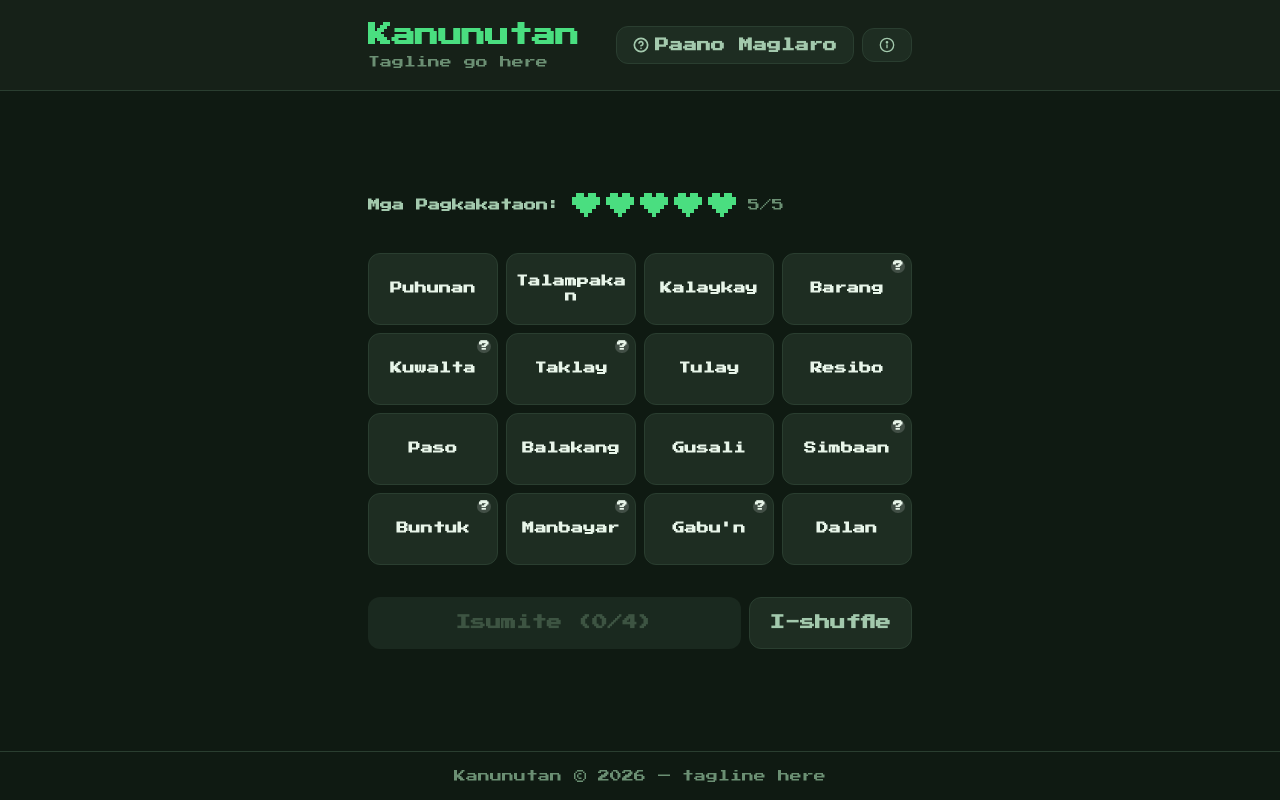
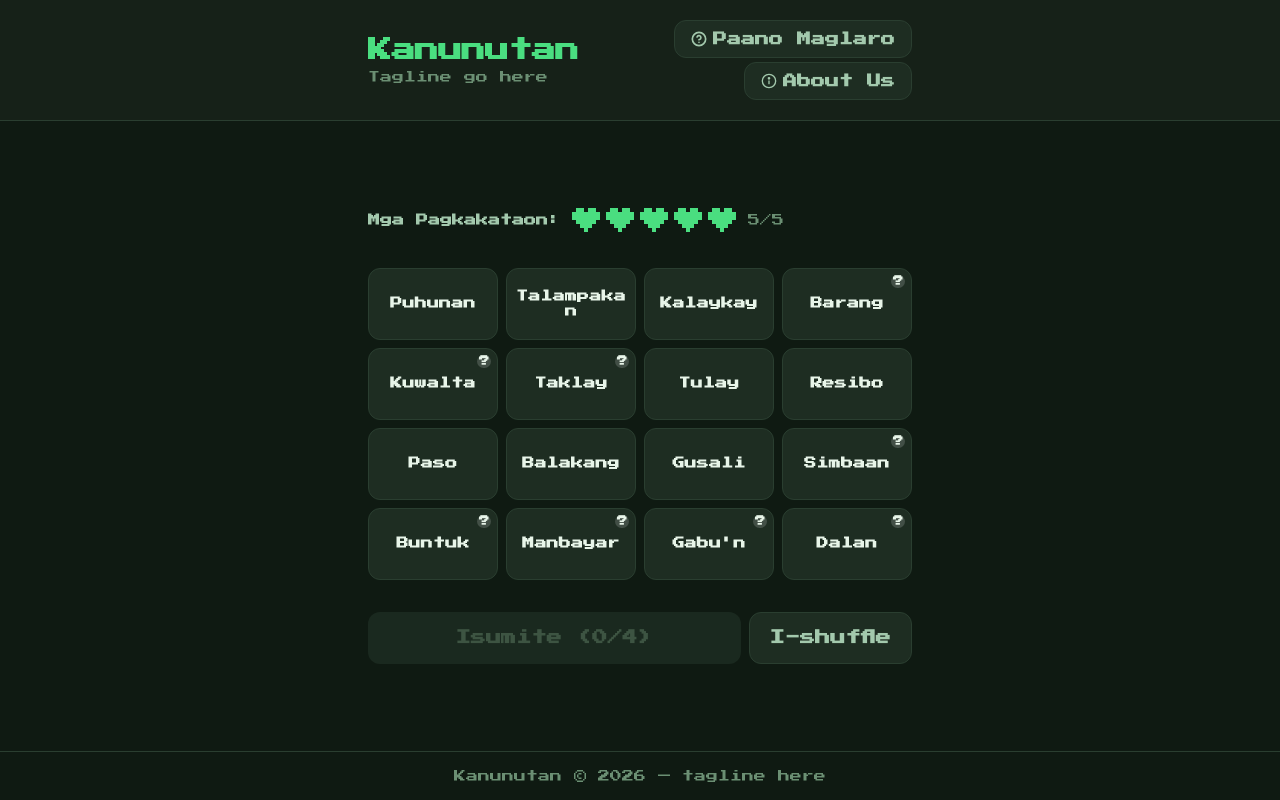
Before and after one commit to Lieralone/practice, a Next.js app: page / in a window 1280 px wide. Built offline with nearby package versions, Linux system fonts and the light colour scheme.

Commit message:
Update header.tsx

```diff
--- a/components/header.tsx
+++ b/components/header.tsx
@@ -18,7 +18,7 @@ export default function Header() {
         </Link>
 
         {/* nav */}
-        <nav className="flex items-center flex-shrink-0 gap-2">
+        <nav className="flex flex-col items-end flex-shrink-0 gap-1">
           <Link
             href="/paano-maglaro"
             className="inline-flex items-center gap-1 sm:gap-1.5 px-2.5 sm:px-4 py-1.5 sm:py-2 rounded-md border border-[var(--border-default)] bg-[var(--bg-tertiary)] text-[var(--text-secondary)] text-xs sm:text-sm font-semibold no-underline transition-colors duration-150 hover:border-[var(--green-primary)] hover:text-[var(--green-primary)]"
@@ -62,6 +62,7 @@ export default function Header() {
               <line x1="12" y1="16" x2="12" y2="12" />
               <circle cx="12" cy="8" r="1" />
             </svg>
+            <span>About Us</span>
           </Link>
         </nav>
       </div>
```
